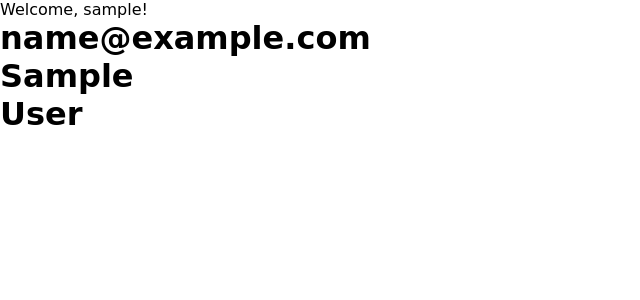
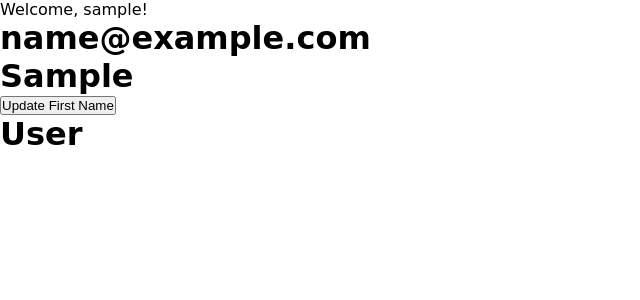
Before and after one commit to Kedar59/skillExchange, a Django app: page /profile/ in a window 1280 px wide. Shown: the part 94-394 px from the top of the page, without its empty margins (0-640 px from the left). Run offline with Django 4.2, Linux system fonts and the light colour scheme; the visitor is signed in with stand-in values (Sample User, id 1).

Commit message:
profile.html and views.py for firstname change updated

```diff
--- a/users/templates/users/profile.html
+++ b/users/templates/users/profile.html
@@ -10,6 +10,12 @@
     <p>Welcome, {{ user.username }}!</p>
     <h1>{{user.email}}</h1>
     <h1>{{user.first_name}}</h1>
+<button id="update-first-name-button">Update First Name</button>
+    <form id="update-first-name-form" method="post" action="{% url 'profile-update' %}" style="display: none;">
+        {% csrf_token %}
+        <input type="text" name="update_first_name" value="{{ user.first_name }}">
+        <button type="submit">Submit</button>
+    </form>
     <h1>{{user.last_name}}</h1>
     <h4>{{user.userBio}}</h4>
     <!-- Display other user information here as needed -->
@@ -18,4 +24,5 @@
     <!-- Display a message or login link for users who are not logged in -->
 {% endif %}
 <script src="{% static 'js/home.js' %}"></script>
+<script src="{% static 'js/profile.js' %}"></script>
 {% endblock content %}
--- a/users/views.py
+++ b/users/views.py
@@ -134,4 +134,18 @@ def logout_view(request):
 @login_required
 def profile(request):
     user = request.user
+    if request.method == 'POST':
+        if 'update_first_name' in request.POST:
+            new_first_name = request.POST['update_first_name']
+            request.user.first_name = new_first_name
+            request.user.save()
+
+            if request.user.first_name != new_first_name:
+                messages.error(request, 'An error occurred while updating the first name. Please try again')
+                return render(request, "users/profile.html" , {'user':user})
+
+            messages.success(request, ' First name updated successfully ')
+            return render(request, "users/profile.html" , {'user':user})
+
+
     return render(request, "users/profile.html",{'user':user})
```
